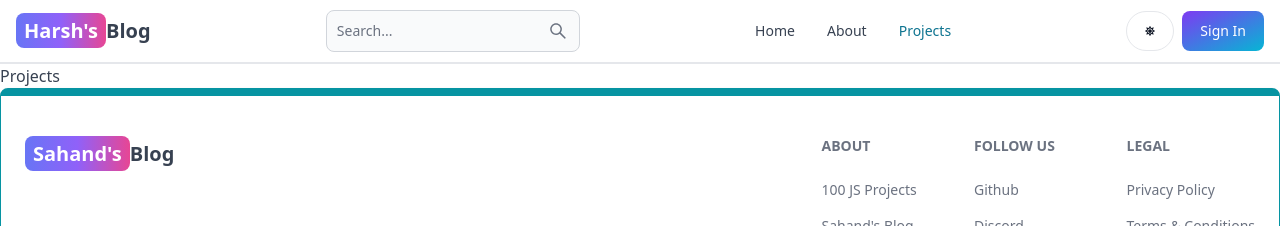
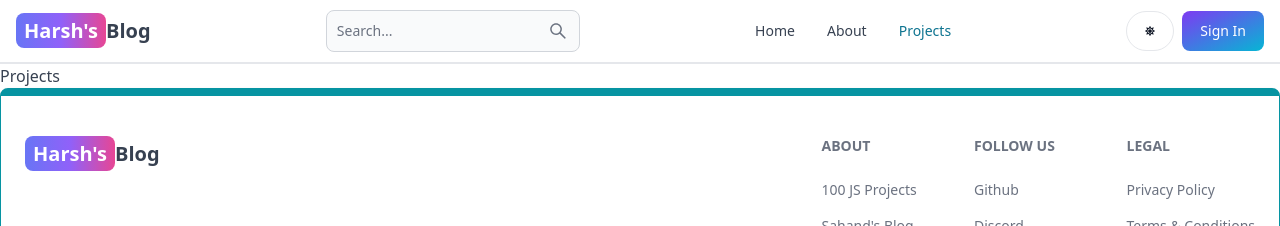
Before and after one commit to Harshkhaire1001/blog-app, a React (Create React App) app in the folder client/: page /projects in a window 1280 px wide. Shown: the top 226 px of the page. Built offline with nearby package versions, Linux system fonts and the light colour scheme.

Commit message:
minor fixes to createPost and Footer

```diff
--- a/client/src/components/Footer.jsx
+++ b/client/src/components/Footer.jsx
@@ -13,7 +13,7 @@ export default function FooterCom() {
               className='self-center whitespace-nowrap text-lg sm:text-xl font-semibold dark:text-white'
             >
               <span className='px-2 py-1 bg-gradient-to-r from-indigo-500 via-purple-500 to-pink-500 rounded-lg text-white'>
-                Sahand's
+                Harsh's
               </span>
               Blog
             </Link>
--- a/client/src/pages/CreatePost.jsx
+++ b/client/src/pages/CreatePost.jsx
@@ -42,7 +42,7 @@ export default function CreatePost() {
           setImageUploadProgress(progress.toFixed(0));
         },
         (error) => {
-          setImageUploadError('Image upload failed');
+          setImageUploadError('Image upload failed (Image should be less than 2MB)');
           setImageUploadProgress(null);
         },
         () => {
```
